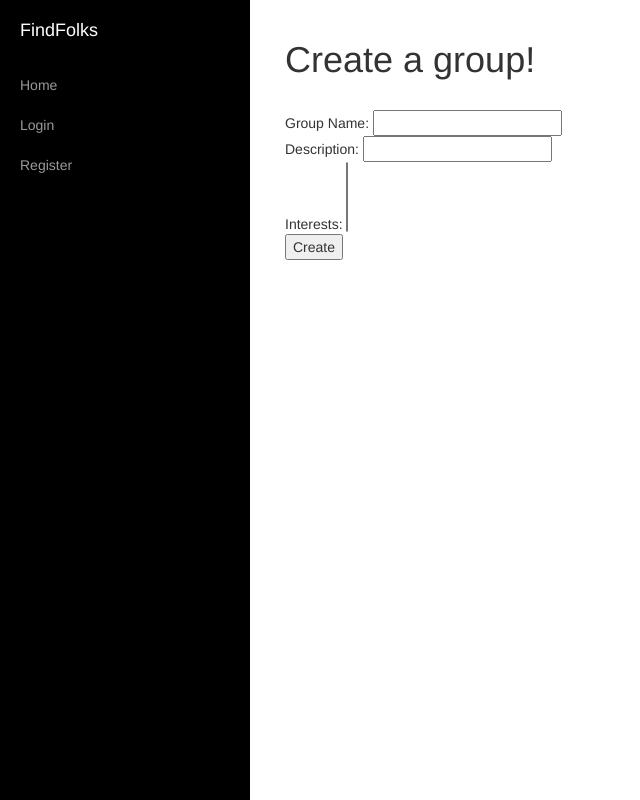
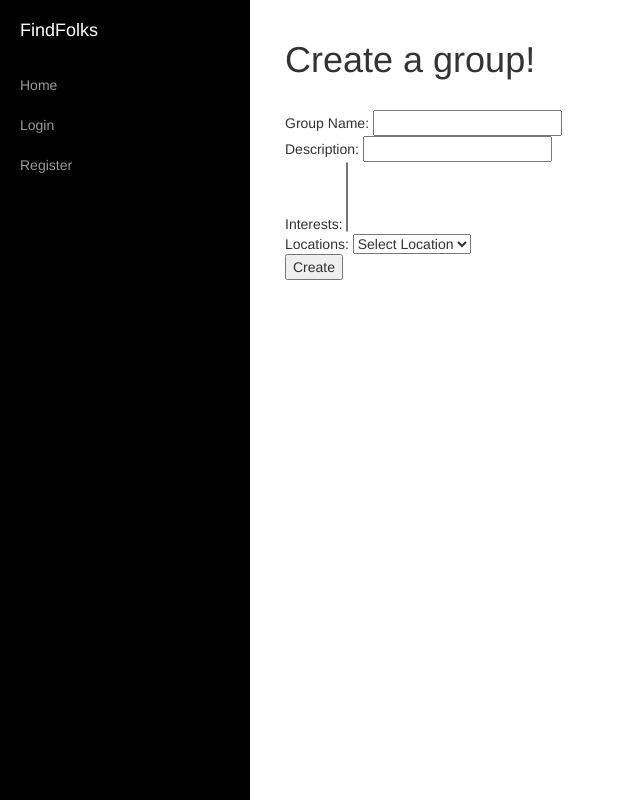
Before and after one commit to BrandonTang/find-folks, a Flask app: page /create_groups in a window 1280 px wide. Shown: the whole page, without its empty margins (0-640 px from the left). Run offline with Flask 2, Linux system fonts and the light colour scheme; data that the repository does not hold is empty; some libraries are stand-ins or nearby versions.

Commit message:
Creating groups requires choosing a location, joining groups page shows location in tables now

```diff
--- a/main.py
+++ b/main.py
@@ -253,12 +253,22 @@ def create_groups():
     interests = cursor.fetchall()
     conn.commit()
     cursor.close()
+    cursor = conn.cursor()
+    query = 'SELECT * FROM location'
+    cursor.execute(query)
+    locations = cursor.fetchall()
+    conn.commit()
+    cursor.close()
     if request.method == "POST":
         interest_categories = []
         interest_keywords = []
         group_name = request.form.get('group_name')
         description = request.form.get('description')
         interest_list = request.form.getlist('select_interests')
+        location = request.form.getlist('location')[0]
+        location = location.split(', ')
+        location_name = location[0]
+        zipcode = location[1]
         for each_interest in interest_list:
             interest = each_interest.split(', ')
             interest_categories.append(interest[0])
@@ -276,6 +286,12 @@ def create_groups():
         created_group_id = group_id['group_id']
         conn.commit()
         cursor.close()
+        cursor = conn.cursor()
+        query = 'INSERT INTO meets_at (group_id, location_name, zipcode) VALUES (%s, %s, %s)'
+        cursor.execute(query, (created_group_id, location_name, zipcode))
+        conn.commit()
+        cursor.close()
+        flash("Group location has been updated!")
         for category, keyword in zip(interest_categories, interest_keywords):
             cursor = conn.cursor()
             query = 'INSERT INTO about (category, keyword, group_id) VALUES (%s, %s, %s)'
@@ -290,7 +306,7 @@ def create_groups():
         cursor.close()
         flash("You have been added as an authorized user to the group!")
         return redirect(url_for('create_groups'))
-    return render_template('create_groups.html', interests=interests, logged_in=logged_in)
+    return render_template('create_groups.html', locations=locations, interests=interests, logged_in=logged_in)
 
 
 @app.route('/create_events', methods=['GET', 'POST'])
@@ -357,13 +373,13 @@ def groups():
         logged_in = True
     username = session.get('username')
     cursor = conn.cursor()
-    query = 'SELECT * FROM belongs_to JOIN a_group USING (group_id) WHERE username != %s AND group_id NOT IN (SELECT group_id FROM belongs_to JOIN a_group USING (group_id) WHERE username = %s)'
+    query = 'SELECT * FROM belongs_to JOIN (a_group NATURAL JOIN meets_at) USING (group_id) WHERE username != %s AND group_id NOT IN (SELECT group_id FROM belongs_to JOIN a_group USING (group_id) WHERE username = %s)'
     cursor.execute(query, (username, username))
     groups = cursor.fetchall()
     conn.commit()
     cursor.close()
     cursor = conn.cursor()
-    query = 'SELECT * FROM belongs_to JOIN a_group USING (group_id) WHERE username = %s'
+    query = 'SELECT * FROM belongs_to JOIN (a_group NATURAL JOIN meets_at) USING (group_id) WHERE username = %s'
     cursor.execute(query, username)
     your_groups = cursor.fetchall()
     conn.commit()
--- a/templates/_flash.html
+++ b/templates/_flash.html
@@ -2,7 +2,7 @@
     {% with messages = get_flashed_messages() %}
         {% if messages %}
             {% for message in messages %}
-                <div id="message_flash">{{ message }}</div>
+                <div id="message_flash">{{ message }}</div> </br>
             {% endfor %}
         {% endif %}
     {% endwith %}
--- a/templates/create_groups.html
+++ b/templates/create_groups.html
@@ -30,6 +30,14 @@
                                 </option>
                             {% endfor %}
                         </select> </br>
+                        Locations: <select name="location">
+                        <option value="">Select Location</option>
+                        {% for location in locations %}
+                            <option value="{{ location.location_name }}, {{ location.zipcode }}">
+                                {{ location.location_name }}, {{ location.zipcode }}
+                            </option>
+                        {% endfor %}
+                    </select> </br>
                         <input type="submit" value="Create"/>
                     </form>
                 </div>
--- a/templates/groups.html
+++ b/templates/groups.html
@@ -40,11 +40,13 @@
                     <table>
                         <th>Group Name</th>
                         <th>Description</th>
+                        <th>Group Location</th>
 
                         {% for line in groups %}
                             <tr>
                                 <td>{{ line.group_name }}</td>
                                 <td>{{ line.description }}</td>
+                                <td>{{ line.location_name }}, {{ line.zipcode }}</td>
                             </tr>
                         {% endfor %}
                     </table>
@@ -54,11 +56,13 @@
                     <table>
                         <th>Group Name</th>
                         <th>Description</th>
+                        <th>Group Location</th>
 
                         {% for line in your_groups %}
                             <tr>
                                 <td>{{ line.group_name }}</td>
                                 <td>{{ line.description }}</td>
+                                <td>{{ line.location_name }}, {{ line.zipcode }}</td>
                             </tr>
                         {% endfor %}
                     </table>
```
